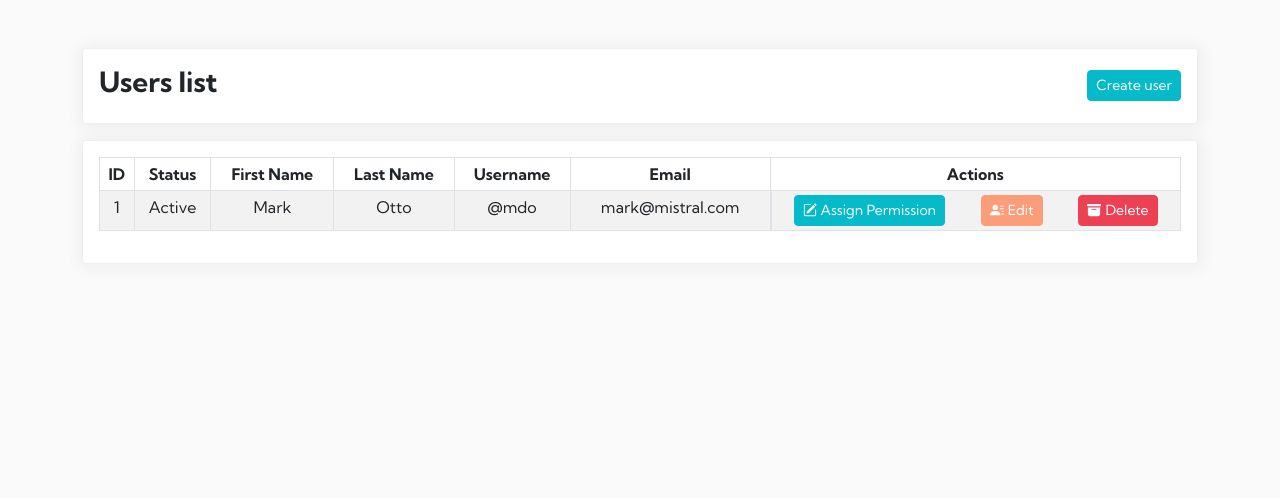
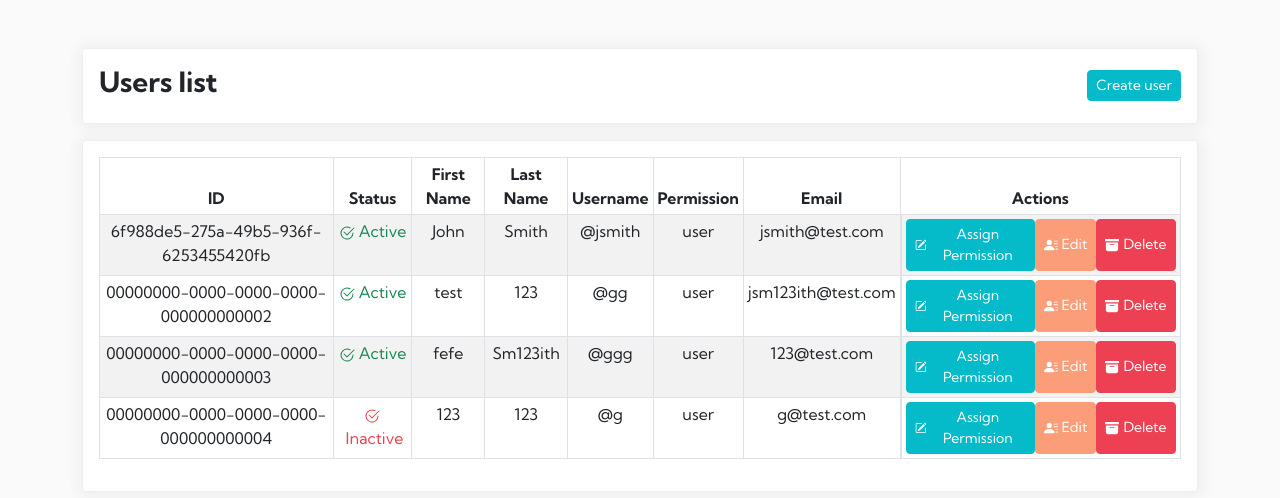
Before and after one commit to lazarevic-00/user-management-system, a React (Create React App) app: page / in a window 1280 px wide. Shown: the top 498 px of the page. Built offline with nearby package versions, Linux system fonts and the light colour scheme.

Commit message:
implement delete user with dummy data

```diff
--- a/src/app/users/components/UsersListTable.tsx
+++ b/src/app/users/components/UsersListTable.tsx
@@ -1,13 +1,15 @@
 import Table from 'react-bootstrap/Table';
 import {Button} from "react-bootstrap";
-import {ArchiveFill, PencilSquare, PersonLinesFill} from "react-bootstrap-icons";
+import {ArchiveFill, Check2Circle, PencilSquare, PersonLinesFill} from "react-bootstrap-icons";
 import {useNavigate} from "react-router-dom";
+import {IUser} from "../../../shared/model/User";
 
 interface IUsersListProps {
-    handleShowDeleteModal: () => void;
+    handleShowDeleteModal: (userId: string) => void;
+    userList: IUser[];
 }
 
-export const UsersListTable = ({handleShowDeleteModal}: IUsersListProps) => {
+export const UsersListTable = ({handleShowDeleteModal, userList}: IUsersListProps) => {
     const navigate = useNavigate();
 
     return (
@@ -19,33 +21,41 @@ export const UsersListTable = ({handleShowDeleteModal}: IUsersListProps) => {
                 <th>First Name</th>
                 <th>Last Name</th>
                 <th>Username</th>
+                <th>Permission</th>
                 <th>Email</th>
                 <th>Actions</th>
             </tr>
             </thead>
             <tbody className="text-center">
-            <tr>
-                <td>1</td>
-                <td>Active</td>
-                <td>Mark</td>
-                <td>Otto</td>
-                <td>@mdo</td>
-                <td>mark@mistral.com</td>
-                <td className="d-flex justify-content-around">
-                    <Button variant="primary" size="sm" onClick={() => navigate(`/user/update/permission/${1}`)}>
+            {userList?.map(user => (
+                <tr key={user?.id}>
+                    <td>{user?.id}</td>
+                    <td className={`text-${user?.status ? "success" : "danger"}`}>
+                        <Check2Circle/>
+                        <span className="ms-1">{user?.status ? "Active" : "Inactive"}</span>
+                    </td>
+                    <td>{user?.firstName}</td>
+                    <td>{user?.lastName}</td>
+                    <td>@{user?.userName}</td>
+                    <td>{user?.permissions}</td>
+                    <td>{user?.email}</td>
+                    <td className="d-flex justify-content-around ">
+                        <Button variant="primary" size="sm"
+                                onClick={() => navigate(`/user/update/permission/${user?.id}`)}>
                             <PencilSquare/>
                             Assign Permission
                         </Button>
-                    <Button variant="warning" size="sm" onClick={() => navigate(`/user/update/${1}`)}>
+                        <Button variant="warning" size="sm" onClick={() => navigate(`/user/update/${user?.id}`)}>
                             <PersonLinesFill/>
                             Edit
                         </Button>
-                    <Button variant="danger" size="sm" onClick={handleShowDeleteModal}>
+                        <Button variant="danger" size="sm" onClick={() => handleShowDeleteModal(user?.id)}>
                             <ArchiveFill/>
                             Delete
                         </Button>
                     </td>
                 </tr>
+            ))}
             </tbody>
         </Table>
     )
--- a/src/app/users/list/UsersList.tsx
+++ b/src/app/users/list/UsersList.tsx
@@ -1,31 +1,54 @@
 import {Container} from "react-bootstrap";
-import {useState} from "react";
+import {useEffect, useState} from "react";
 import {useNavigate} from "react-router-dom";
 import {UsersListTable} from "../components/UsersListTable";
 import {UserHeader} from "../components/UserHeader";
 import {ConfirmDelete} from "../../../shared/components/ConfirmDeleteModal";
+import {SuccessToast} from "../../../shared/toasters/toasters";
+import {USERS_LIST} from "../../../dummy/dummy";
+import {IUser} from "../../../shared/model/User";
+import {EmptyState} from "../../../shared/emptyState/EmptyState";
 
 export const UsersList = () => {
     const navigate = useNavigate();
-    const [userList, setUserList] = useState([]);
+    // const [pagination, setPagination] = useState({
+    //     page: 1,
+    //     perPage: 10
+    // })
+    const [selectedUser, setSelectedUser] = useState<IUser>()
+    const [userList, setUserList] = useState<IUser[]>([]);
     const [showDeleteModal, setShowDeleteModal] = useState(false);
-    const deleteHandler = (userId: number) => {
-        console.log('ID', userId)
+    const handleShowDeleteModal = (userId: string) => {
+        const filteredUser = userList?.find(user => user?.id === userId);
+        setSelectedUser(filteredUser);
+        setShowDeleteModal(true)
+    };
+
+    const deleteHandler = (userId: string) => {
+        const filterDeletedUser = userList?.filter(user => user?.id !== userId);
+        SuccessToast(`You have successfully deleted user ${selectedUser?.firstName} ${selectedUser?.lastName}`)
+        setUserList(filterDeletedUser);
     }
 
-    const handleShowDeleteModal = () => setShowDeleteModal(true);
+    useEffect(() => {
+        // UserService.getAllUsers(pagination).then(response => {
+        //     console.log(response)
+        setUserList(USERS_LIST);
+        // }).catch(error => ErrorToast(error));
+    }, [])
     return (
         <Container className="my-5">
             <UserHeader buttonName="Create user" title="Users list" handleClick={() => navigate("/user/create")}/>
             <div className="centered-content">
                 <div className="card w-100">
                     <div className="card-body">
-                        <UsersListTable handleShowDeleteModal={handleShowDeleteModal}/>
+                        {!!userList?.length ?
+                            <UsersListTable userList={userList} handleShowDeleteModal={handleShowDeleteModal}/> :
+                            <EmptyState/>}
                     </div>
                 </div>
-                <ConfirmDelete show={showDeleteModal} setShow={setShowDeleteModal}
-                               deleteHandler={() => deleteHandler(1)}/>
-                {/*<EmptyState/>*/}
+                <ConfirmDelete show={showDeleteModal} setShow={setShowDeleteModal} selectedItem={selectedUser}
+                               deleteHandler={() => deleteHandler(`${selectedUser?.id}`)}/>
             </div>
         </Container>
     )
--- /dev/null
+++ b/src/dummy/dummy.ts
@@ -0,0 +1,38 @@
+export const USERS_LIST = [
+    {
+        id: "6f988de5-275a-49b5-936f-6253455420fb",
+        firstName: "John",
+        lastName: "Smith",
+        userName: "jsmith",
+        email: "jsmith@test.com",
+        permissions: "user",
+        status: true
+    },
+    {
+        id: "00000000-0000-0000-0000-000000000002",
+        firstName: "test",
+        lastName: "123",
+        userName: "gg",
+        email: "jsm123ith@test.com",
+        permissions: "user",
+        status: true
+    },
+    {
+        id: "00000000-0000-0000-0000-000000000003",
+        firstName: "fefe",
+        lastName: "Sm123ith",
+        userName: "ggg",
+        email: "123@test.com",
+        permissions: "user",
+        status: true
+    },
+    {
+        id: "00000000-0000-0000-0000-000000000004",
+        firstName: "123",
+        lastName: "123",
+        userName: "g",
+        email: "g@test.com",
+        permissions: "user",
+        status: false
+    }
+]
--- a/src/shared/components/ConfirmDeleteModal.tsx
+++ b/src/shared/components/ConfirmDeleteModal.tsx
@@ -14,7 +14,8 @@ export const ConfirmDelete = ({show, setShow, deleteHandler, selectedItem}: any)
                 </h5>
                 <p className="text-center text-muted"
                 >
-                    Are you Sure You want to Remove {selectedItem?.firstName} {selectedItem?.lastName} ?
+                    Are you Sure You want to Remove <span
+                    className="fw-bold text-warning">{selectedItem?.firstName} {selectedItem?.lastName}</span> ?
                 </p>
             </Modal.Body>
             <Modal.Footer className="d-flex align-items-center justify-content-center border-top-none">
--- a/src/shared/emptyState/EmptyState.tsx
+++ b/src/shared/emptyState/EmptyState.tsx
@@ -2,7 +2,7 @@ import {ClipboardData} from "react-bootstrap-icons";
 
 export const EmptyState = () => {
     return (
-        <div className="d-flex flex-column text-center text-muted w-100">
+        <div className="d-flex flex-column text-center text-muted w-100 py-5">
             <ClipboardData size={50} className="text-muted w-100 mb-3"/>
             <h1>NOTHING !</h1>
             <span>Your list is empty</span>
--- /dev/null
+++ b/src/shared/model/BaseModel.ts
@@ -0,0 +1,6 @@
+export interface BaseModel<Type> {
+    count: number;
+    data: Type;
+    page: number;
+    perPage: number;
+}
--- /dev/null
+++ b/src/shared/model/User.ts
@@ -0,0 +1,15 @@
+export interface IUser {
+    id: string;
+    firstName: string;
+    lastName: string;
+    email: string;
+    userName: string;
+    status: boolean;
+    permissions: string;
+}
+
+export interface IUserPagination {
+    page: number;
+    perPage: number;
+    firstName?: string;
+}
--- a/src/shared/toasters/toasters.ts
+++ b/src/shared/toasters/toasters.ts
@@ -2,6 +2,7 @@ import {toast} from 'react-toastify';
 
 
 export function ErrorToast(e: any) {
+    console.log(e)
     const errorMessages = e?.response?.data?.message ? e?.response?.data?.message : ["Something went wrong"];
     const isMessageArray = isErrorArray(errorMessages);
     if (isMessageArray) {
--- /dev/null
+++ b/src/utils/helpers/api.routes.ts
@@ -0,0 +1,3 @@
+export const BASE_URL = "";
+
+export const USER_URL = BASE_URL + "/users"
```
Also changed, not shown: src/app/users/service.ts (added, +8 -0 lines), src/shared/functions/Functions.ts (line endings or trailing spaces). Lines whose indentation alone changed are shown as unchanged.
